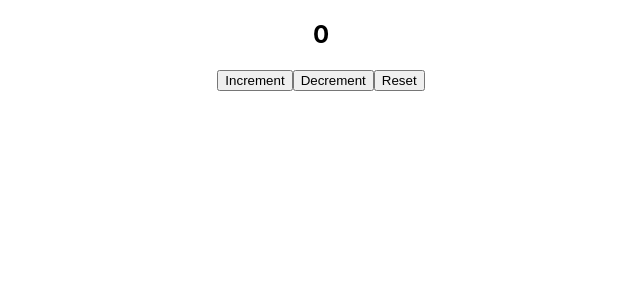
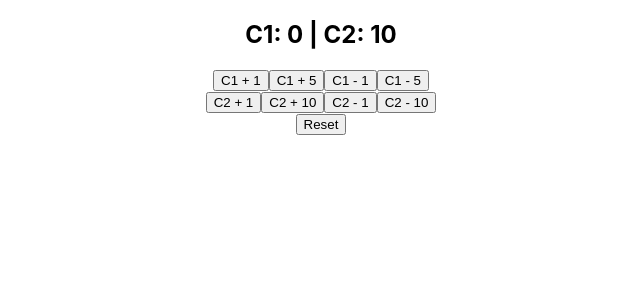
Before and after one commit to chankruze/react-hook-lab, a React (Create React App) app: page / in a window 1280 px wide. Shown: the top 300 px of the page, without its empty margins (319-959 px from the left). Built offline with nearby package versions, Linux system fonts and the light colour scheme.

Commit message:
[React Hook] useReducer - complex state & action
Signed-off-by: chankruze <chankruze@gmail.com>

```diff
--- a/src/App.js
+++ b/src/App.js
@@ -1,27 +1,11 @@
 import React from 'react';
 import './App.css';
-import ReducerCounterOne from './components/usereducer/ReducerCounterOne';
-
-const user1 = {
-  name: 'Chandan',
-  age: '20',
-  status: 'single'
-}
-
-const user2 = {
-  name: 'Nikhil',
-  age: '16',
-  status: 'taken'
-}
-
-
-export const UserContextOne = React.createContext()
-export const UserContextTwo = React.createContext()
+import ReducerCounterTwo from './components/usereducer/ReducerCounterTwo';
 
 function App() {
   return (
     <div className="App">
-      <ReducerCounterOne/>
+      <ReducerCounterTwo/>
     </div>
   );
 }
--- /dev/null
+++ b/src/components/usereducer/ReducerCounterTwo.js
@@ -0,0 +1,67 @@
+/*
+Author: chankruze (chankruze@geekofia.in)
+Created: Sat Sep 12 2020 06:26:39 GMT+0530 (India Standard Time)
+
+Copyright (c) Geekofia 2020 and beyond
+*/
+
+import React from 'react'
+
+// state is a object
+const initialState = {
+    counterOne: 0,
+    counterTwo: 10
+}
+
+// state and action both object
+const updateCount = (state, action) => {
+    // deconstruct the key val
+    const { counterOne, counterTwo } = state
+    const { type, value } = action
+
+    switch (type) {
+        case 'increment':
+            return { ...state, counterOne: counterOne + value }
+
+        case 'decrement':
+            return { ...state, counterOne: counterOne - value }
+
+        case 'increment2':
+            return { ...state, counterTwo: counterTwo + value }
+
+        case 'decrement2':
+            return { ...state, counterTwo: counterTwo - value }
+
+        case 'reset':
+            return initialState
+
+        default:
+            return state
+    }
+}
+
+function ReducerCounterTwo() {
+
+    const [state, dispatch] = React.useReducer(updateCount, initialState)
+
+    return (
+        <div>
+            <h2>C1: {state.counterOne} | C2: {state.counterTwo}</h2>
+            <div>
+                <button onClick={() => dispatch({ type: 'increment', value: 1 })}>C1 + 1</button>
+                <button onClick={() => dispatch({ type: 'increment', value: 5 })}>C1 + 5</button>
+                <button onClick={() => dispatch({ type: 'decrement', value: 1 })}>C1 - 1</button>
+                <button onClick={() => dispatch({ type: 'decrement', value: 5 })}>C1 - 5</button>
+            </div>
+            <div>
+                <button onClick={() => dispatch({ type: 'increment2', value: 1 })}>C2 + 1</button>
+                <button onClick={() => dispatch({ type: 'increment2', value: 10 })}>C2 + 10</button>
+                <button onClick={() => dispatch({ type: 'decrement2', value: 1 })}>C2 - 1</button>
+                <button onClick={() => dispatch({ type: 'decrement2', value: 10 })}>C2 - 10</button>
+            </div>
+            <button onClick={() => dispatch({type: 'reset'})}>Reset</button>
+        </div>
+    )
+}
+
+export default ReducerCounterTwo
```
